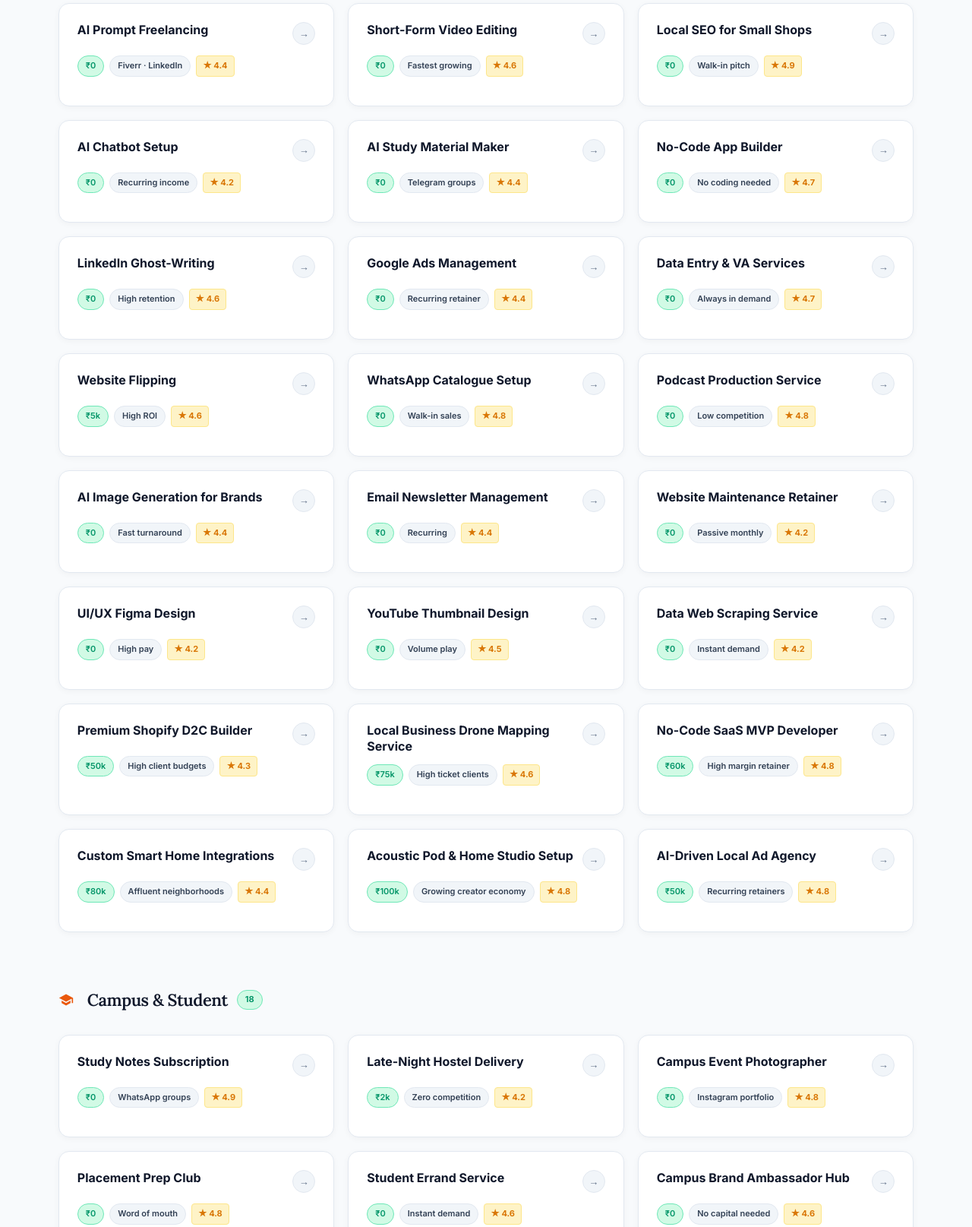
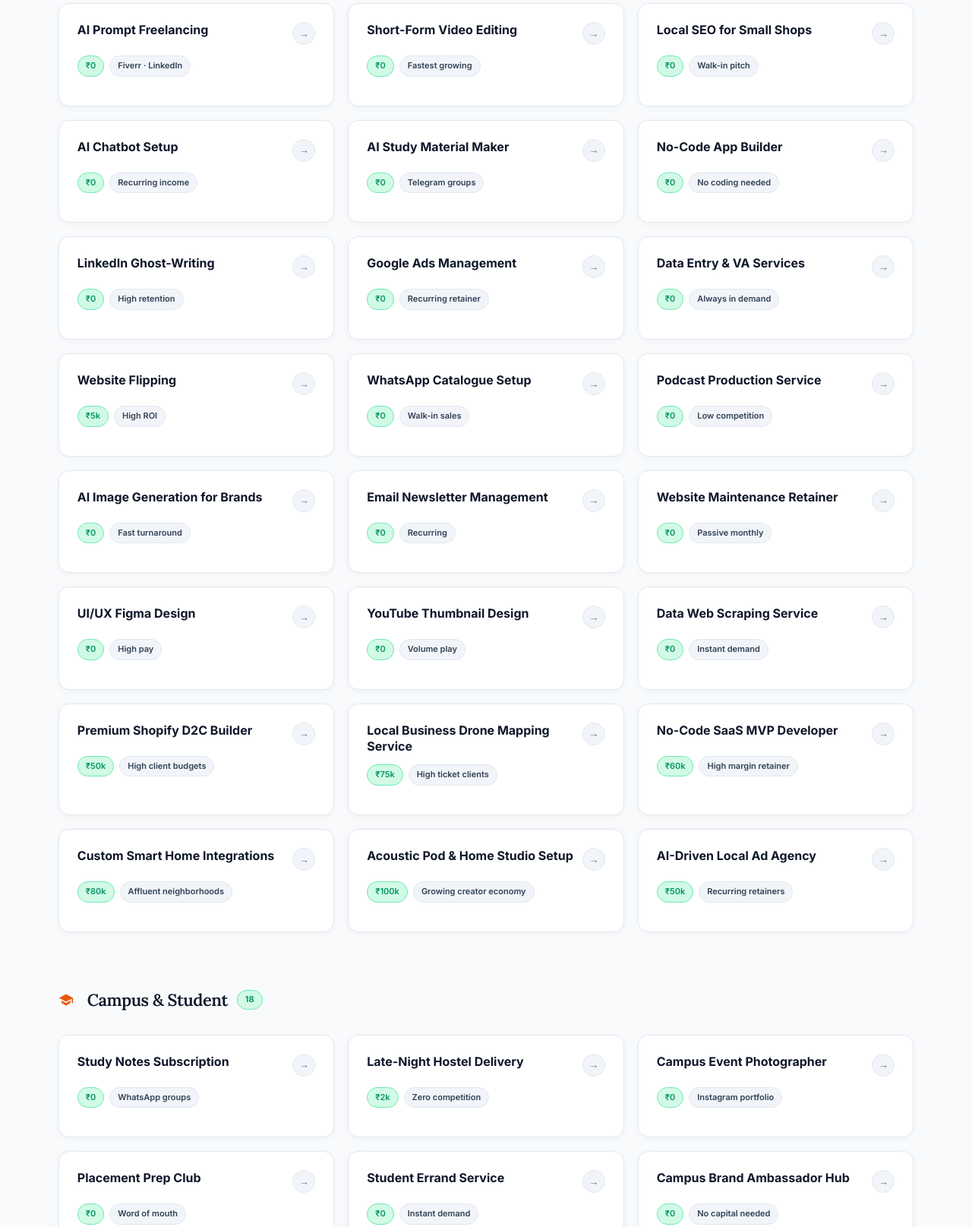
Before and after one commit to tuvijith-09/Aptova_Prelaunch, a website: page frontend/explore.html in a window 1280 px wide. Shown: the part 843-2458 px from the top of the page at 76% size. Drawn offline with Linux system fonts and the light colour scheme.

Commit message:
feedback changes: hide star rating display on website

```diff
--- a/frontend/explore.html
+++ b/frontend/explore.html
@@ -1331,7 +1331,6 @@
         card.setAttribute('data-tiers', item.tiers.join(','));
         card.onclick = () => openModal(i);
         const isWow = item.cat === 'wow';
-        const rating = getStarRating(item.n);
         card.innerHTML = `
       <div class="card-top">
         <div class="card-name">${item.n}</div>
@@ -1340,7 +1339,6 @@
       <div class="card-chips">
         <span class="chip green">${item.cap}</span>
         <span class="chip ${isWow ? 'wow' : ''}">${item.adv}</span>
-        <span class="chip" style="background: #FEF3C7; color: #D97706; border: 1px solid #FDE68A; font-weight: 700; display: inline-flex; align-items: center; gap: 2px; padding: 2px 8px; border-radius: 4px; font-size: 11px;">★ ${rating}</span>
       </div>
       <div class="card-peek">${item.d}</div>
       <button class="card-hover-btn">View Full Details →</button>`;
@@ -1387,14 +1385,10 @@
       };
       const catLabel = categoryMap[d.cat] || d.tags[0] || "Opportunity";
 
-      const rating = getStarRating(d.n);
       modalBody.innerHTML = `
         <div style="text-align: left;">
           <div class="modal-tag" style="background: var(--plight); color: var(--primary); border-color: #6EE7B7; text-transform: uppercase;">${catLabel}</div>
-          <h2 style="margin-bottom: 12px; font-family: 'Lora', Georgia, serif; font-size: 26px; font-weight: 600; letter-spacing: -0.5px; color: var(--ink); display: flex; align-items: center; gap: 8px;">
-            ${d.n}
-            <span style="font-size: 16px; color: #D97706; font-weight: 700; background: #FEF3C7; border: 1px solid #FDE68A; padding: 2px 8px; border-radius: 4px; display: inline-flex; align-items: center; gap: 2px;">★ ${rating}</span>
-          </h2>
+          <h2 style="margin-bottom: 12px; font-family: 'Lora', Georgia, serif; font-size: 26px; font-weight: 600; letter-spacing: -0.5px; color: var(--ink);">${d.n}</h2>
           <p style="color: var(--soft); font-size: 14.5px; line-height: 1.6; margin-bottom: 20px;">${d.d}</p>
 
           <div class="teaser-info-box">
```
Also changed, not shown: frontend/index.html (+1 -5 lines), frontend/opportunity-detail.html (+0 -2 lines).
